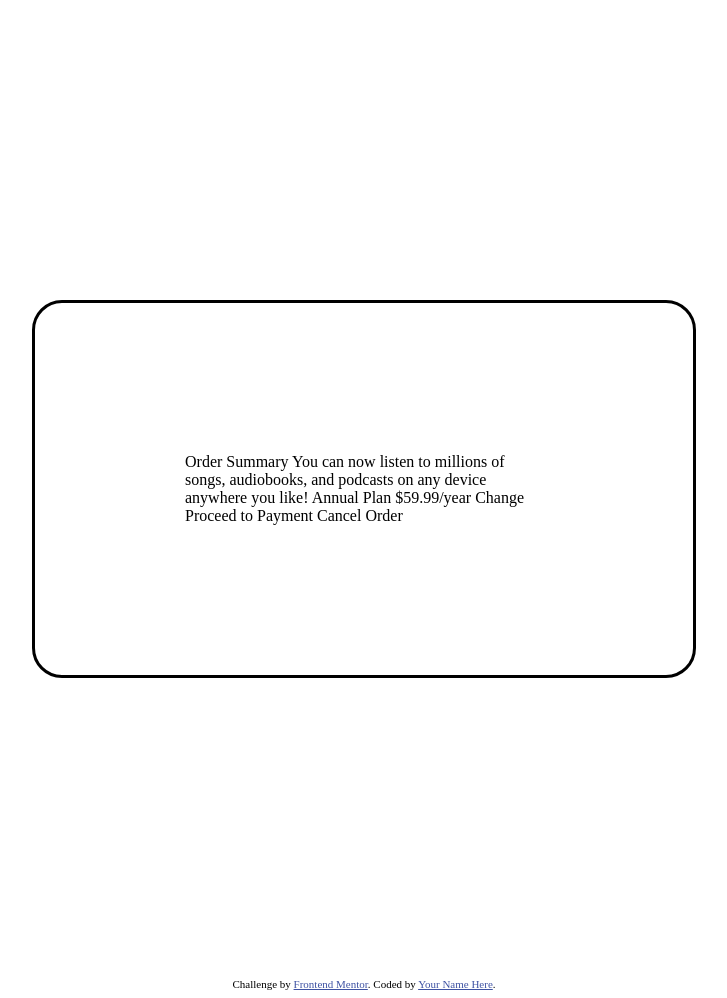
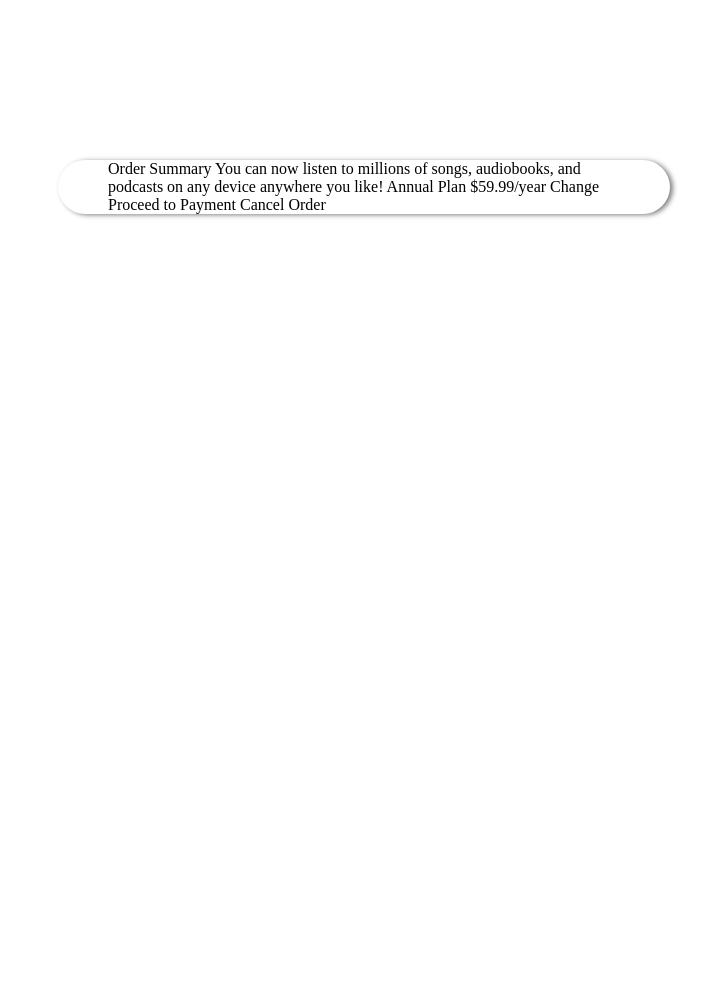
Before and after one commit to rauf97-bit/GRP-1-Order-Summary-Capsone-Project, a plain HTML site: page index.html in a window 1280 px wide. Shown: the whole page, without its empty margins (276-1003 px from the left). After the commit the page ends 800 px from the top, so only its background shows below. Drawn offline with Linux system fonts and the light colour scheme.

Commit message:
Main-wrapper edit

```diff
--- a/index.html
+++ b/index.html
@@ -9,11 +9,7 @@
 
   <title>Frontend Mentor | Order summary card</title>
 
-  <!-- Feel free to remove these styles or customise in your own stylesheet 👍 -->
-  <style>
-    .attribution { font-size: 11px; text-align: center; }
-    .attribution a { color: hsl(228, 45%, 44%); }
-  </style>
+
 </head>
 <body>
 <div class="main_wrapper">
@@ -30,9 +26,6 @@
       Proceed to Payment
       Cancel Order
 </div>
-  <div class="attribution">
-    Challenge by <a href="https://www.frontendmentor.io?ref=challenge" target="_blank">Frontend Mentor</a>.
-    Coded by <a href="#">Your Name Here</a>.
-  </div>
+
 </body>
 </html>
--- a/style.css
+++ b/style.css
@@ -1,6 +1,7 @@
 .main_wrapper{
-    border-style: solid;
-    margin: 300px 300px 300px 300px ;
+    box-shadow: 3px 1px 5px gray;
+    width: 40vw;
+    margin: 20vh auto;
     border-radius: 30px;
-    padding: 150px 150px 150px 150px;
+    padding: 0 50px;
 }
```
